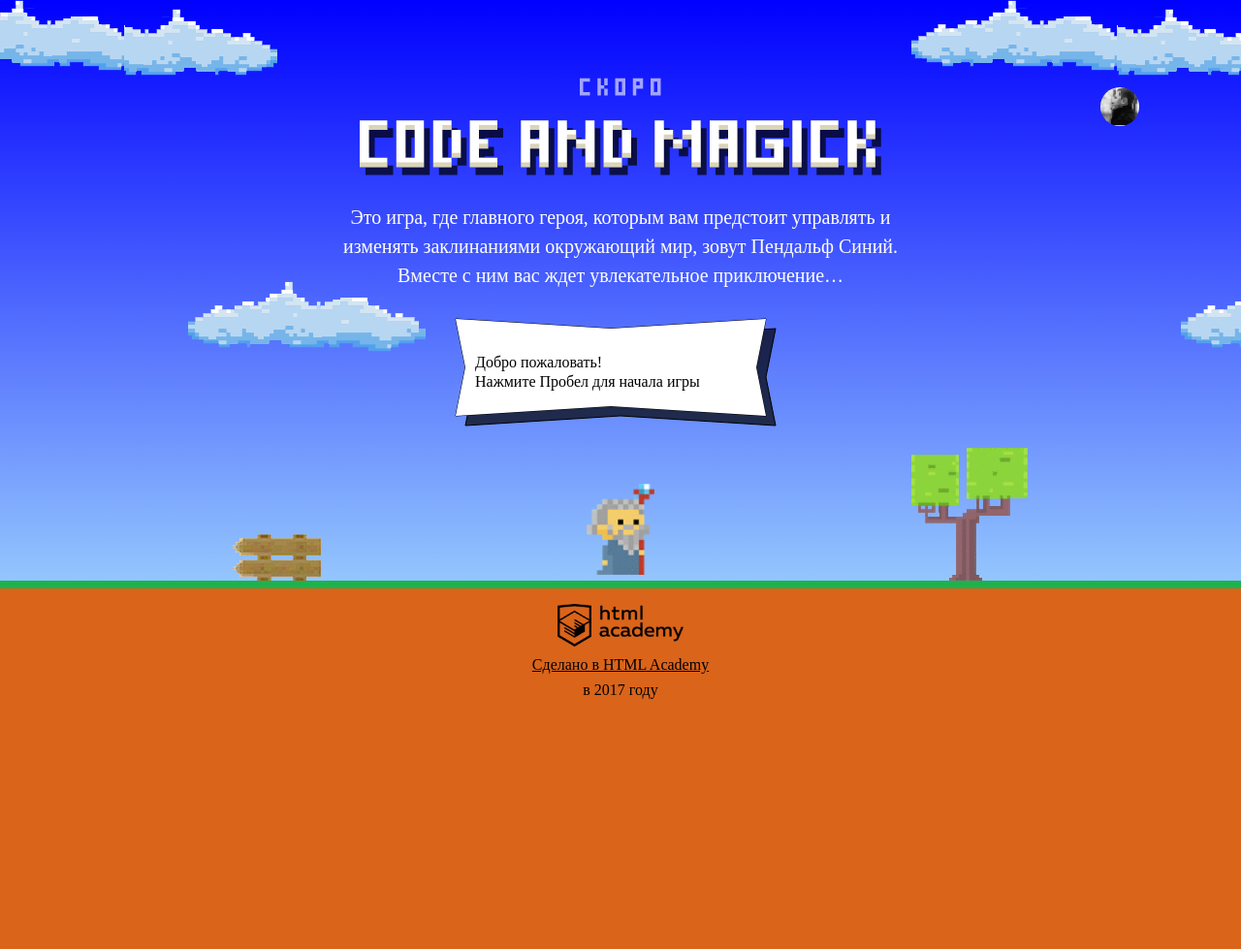
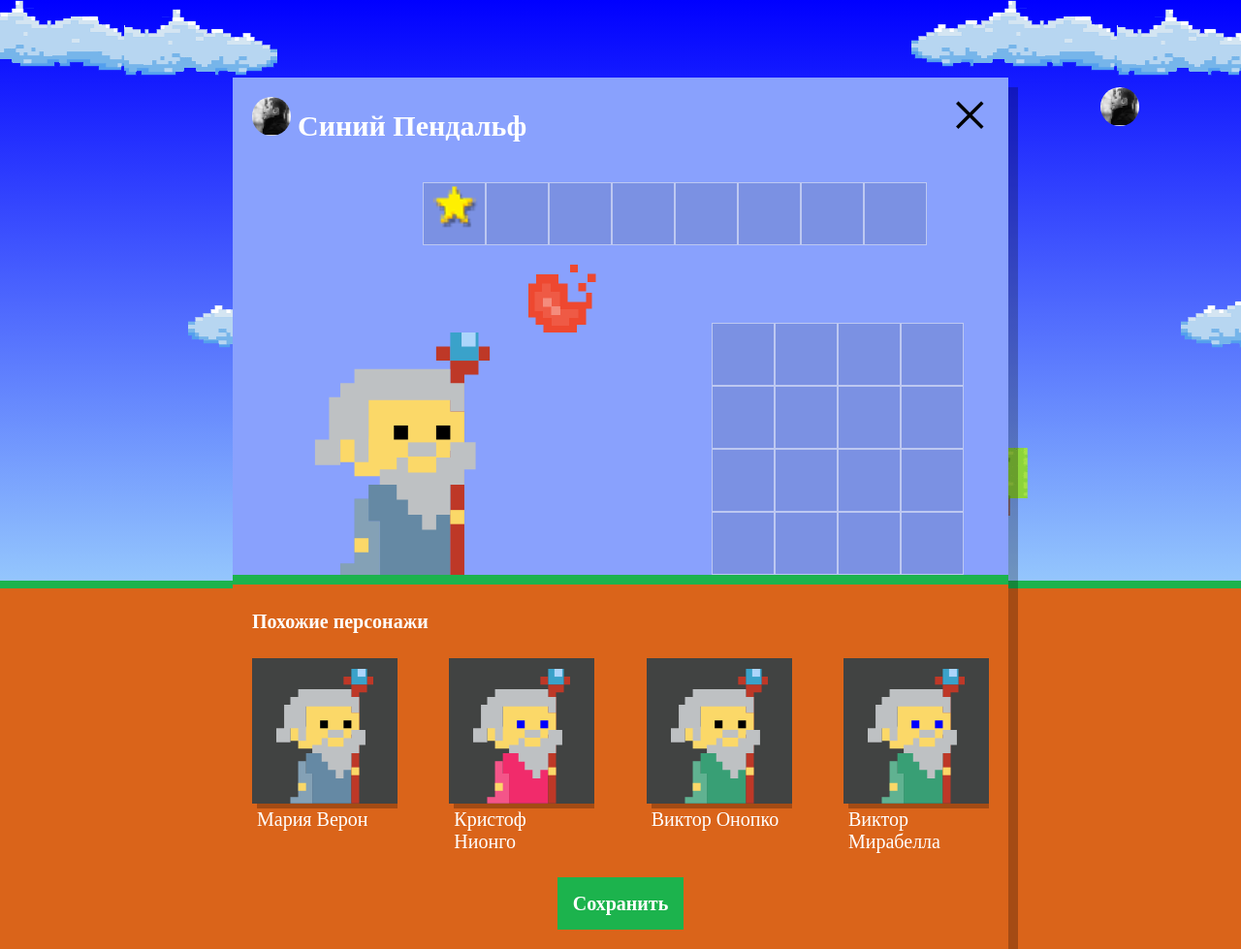
Before and after one commit to dmitryzolot/902855-code-and-magick-19, a website: page index.html in a window 1280 px wide. Shown: the whole page at 97% size. Before the commit the page ends 800 px from the top, so only its background shows below. Drawn offline with Linux system fonts and the light colour scheme; a web font is replaced by a local one.

Commit message:
исправляет замечания, добавляет настройку волшебников

```diff
--- a/index.html
+++ b/index.html
@@ -205,6 +205,7 @@
 </script>
 <script src="js/stat.js"></script>
 <script src="js/game.js"></script>
+<script src="js/setup.js"></script>
 
 </body>
 </html>
--- /dev/null
+++ b/js/setup.js
@@ -0,0 +1,66 @@
+'use strict';
+
+var WIZARD_NAMES = ['Иван', 'Хуан Себастьян', 'Мария', 'Кристоф', 'Кристоф', 'Виктор', 'Юлия', 'Люпита', 'Вашингтон'];
+var WIZARD_LASTNAMES = ['да Марья', 'Верон', 'Мирабелла', 'Вальц', 'Онопко', 'Топольницкая', 'Нионго', 'Ирвинг'];
+var COAT_COLORS = ['rgb(101, 137, 164)', 'rgb(241, 43, 107)', 'rgb(146, 100, 161)', 'rgb(56, 159, 117)', 'rgb(215, 210, 55)', 'rgb(0, 0, 0)'];
+var EYES_COLORS = ['black', 'red', 'blue', 'yellow', 'green'];
+
+function arrayRandElement(arr) {
+  var rand = Math.floor(Math.random() * arr.length);
+  return arr[rand];
+}
+
+var userDialog = document.querySelector('.setup');
+userDialog.classList.remove('hidden');
+
+document.querySelector('.setup-similar').classList.remove('hidden');
+
+var similarListElement = document.querySelector('.setup-similar-list');
+var similarWizardTemplate = document.querySelector('#similar-wizard-template')
+    .content
+    .querySelector('.setup-similar-item');
+
+var wizards = [
+  {
+    name: arrayRandElement(WIZARD_NAMES),
+    lastName: arrayRandElement(WIZARD_LASTNAMES),
+    coatColor: arrayRandElement(COAT_COLORS),
+    eyesColor: arrayRandElement(EYES_COLORS)
+  },
+  {
+    name: arrayRandElement(WIZARD_NAMES),
+    lastName: arrayRandElement(WIZARD_LASTNAMES),
+    coatColor: arrayRandElement(COAT_COLORS),
+    eyesColor: arrayRandElement(EYES_COLORS)
+  },
+  {
+    name: arrayRandElement(WIZARD_NAMES),
+    lastName: arrayRandElement(WIZARD_LASTNAMES),
+    coatColor: arrayRandElement(COAT_COLORS),
+    eyesColor: arrayRandElement(EYES_COLORS)
+  },
+  {
+    name: arrayRandElement(WIZARD_NAMES),
+    lastName: arrayRandElement(WIZARD_LASTNAMES),
+    coatColor: arrayRandElement(COAT_COLORS),
+    eyesColor: arrayRandElement(EYES_COLORS)
+  }
+];
+
+
+var renderWizard = function (wizard) {
+  var wizardElement = similarWizardTemplate.cloneNode(true);
+
+  wizardElement.querySelector('.setup-similar-label').textContent = wizard.name + ' ' + wizard.lastName;
+  wizardElement.querySelector('.wizard-coat').style.fill = wizard.coatColor;
+  wizardElement.querySelector('.wizard-eyes').style.fill = wizard.eyesColor;
+  return wizardElement;
+};
+
+var fragment = document.createDocumentFragment();
+for (var i = 0; i < wizards.length; i++) {
+  fragment.appendChild(renderWizard(wizards[i]));
+}
+similarListElement.appendChild(fragment);
+
+userDialog.querySelector('.setup-similar').classList.remove('hidden');
--- a/js/stat.js
+++ b/js/stat.js
@@ -4,28 +4,27 @@ var CLOUD_WIDTH = 420;
 var CLOUD_HEIGHT = 270;
 var CLOUD_X = 100;
 var CLOUD_Y = 10;
-var GAP = 25;
+var GAP = 10;
 var FONT_GAP = 15;
 var TEXT_WIDTH = 50;
 var TEXT_HEIGHT = 50;
 var BAR_HEIGHT = 20;
 var BAR_WIDTH = 40;
-var barWidth = CLOUD_WIDTH - GAP - TEXT_WIDTH - GAP;
-var barHeight = CLOUD_HEIGHT - GAP - TEXT_HEIGHT*1.71 - GAP;
+// var barWidth = CLOUD_WIDTH - GAP - TEXT_WIDTH - GAP;
+var barHeight = CLOUD_HEIGHT - GAP * 5 - TEXT_HEIGHT * 1.71;
 
-var renderCloud = function(ctx, x, y, color) {
+var renderCloud = function (ctx, x, y, color) {
   ctx.fillStyle = color;
   ctx.fillRect(x, y, CLOUD_WIDTH, CLOUD_HEIGHT);
 
   ctx.font = '16px PT Mono';
-    ctx.fillStyle = '#000';
-    ctx.fillText('Ура вы победили!', 220, 35);
-    ctx.fillText('Список результатов:', 220, 55);
-
+  ctx.fillStyle = '#000';
+  ctx.fillText('Ура вы победили!', 220, 35);
+  ctx.fillText('Список результатов:', 220, 55);
 };
 
 
-var getMaxElement = function(arr) {
+var getMaxElement = function (arr) {
   var maxElement = arr[0];
 
   for (var i = 0; i < arr.length; i++) {
@@ -37,18 +36,18 @@ var getMaxElement = function(arr) {
   return maxElement;
 };
 
-var renderText = function(ctx, x, y, text, color) {
+var renderText = function (ctx, x, y, text, color) {
   ctx.fillStyle = color;
   ctx.fillText(text, x, y);
 };
 
-var renderColumn = function(ctx, x, y, width, height, color) {
+var renderColumn = function (ctx, x, y, width, height, color) {
   ctx.fillStyle = color;
   ctx.fillRect(x, y, width, height);
 };
 
-window.renderStatistics = function(ctx, players, times) {
-  renderCloud(ctx, CLOUD_X + 10, CLOUD_Y + 10, 'rgba(0, 0, 0, 0.7)');
+window.renderStatistics = function (ctx, players, times) {
+  renderCloud(ctx, CLOUD_X + GAP, CLOUD_Y + GAP, 'rgba(0, 0, 0, 0.7)');
   renderCloud(ctx, CLOUD_X, CLOUD_Y, '#fff');
 
   ctx.fillStyle = '#000';
@@ -60,14 +59,14 @@ window.renderStatistics = function(ctx, players, times) {
 
     ctx.fillStyle = '#000';
 
-    renderText(ctx, TEXT_WIDTH + CLOUD_X + (GAP + TEXT_WIDTH) * i, CLOUD_Y + CLOUD_HEIGHT - FONT_GAP - TEXT_WIDTH + GAP*2 - BAR_HEIGHT, players[i], '#000');
-    renderText(ctx, TEXT_WIDTH + CLOUD_X + (GAP + TEXT_WIDTH) * i, CLOUD_Y + CLOUD_HEIGHT - barHeight/2 -(barHeight * times[i]) / maxTime, Math.round(times[i]), '#000');
+    renderText(ctx, TEXT_WIDTH + CLOUD_X + (GAP * 2.5 + TEXT_WIDTH) * i, CLOUD_Y + CLOUD_HEIGHT - FONT_GAP - TEXT_WIDTH + GAP * 5 - BAR_HEIGHT, players[i], '#000');
+    renderText(ctx, TEXT_WIDTH + CLOUD_X + (GAP * 2.5 + TEXT_WIDTH) * i, CLOUD_Y + CLOUD_HEIGHT - barHeight / 2 - (barHeight * times[i]) / maxTime, Math.round(times[i]), '#000');
 
     if (players[i] === 'Вы') {
-      renderColumn(ctx, CLOUD_X + TEXT_WIDTH + (GAP + TEXT_WIDTH) * i, CLOUD_Y + CLOUD_HEIGHT - FONT_GAP - TEXT_HEIGHT, BAR_WIDTH, -(barHeight * times[i]) / maxTime, 'rgba(255, 0, 0, 1)');
+      renderColumn(ctx, CLOUD_X + TEXT_WIDTH + (GAP * 2.5 + TEXT_WIDTH) * i, CLOUD_Y + CLOUD_HEIGHT - FONT_GAP - TEXT_HEIGHT, BAR_WIDTH, -(barHeight * times[i]) / maxTime, 'rgba(255, 0, 0, 1)');
 
     } else {
-      renderColumn(ctx, CLOUD_X + TEXT_WIDTH + (GAP + TEXT_WIDTH) * i, CLOUD_Y + CLOUD_HEIGHT - FONT_GAP - TEXT_HEIGHT, BAR_WIDTH, -(barHeight * times[i]) / maxTime, 'hsl(230, 70%,' + Math.floor(Math.random() * 100) + '%)');
+      renderColumn(ctx, CLOUD_X + TEXT_WIDTH + (GAP * 2.5 + TEXT_WIDTH) * i, CLOUD_Y + CLOUD_HEIGHT - FONT_GAP - TEXT_HEIGHT, BAR_WIDTH, -(barHeight * times[i]) / maxTime, 'hsl(230, 70%,' + Math.floor(Math.random() * 100) + '%)');
     }
   }
 };
```
